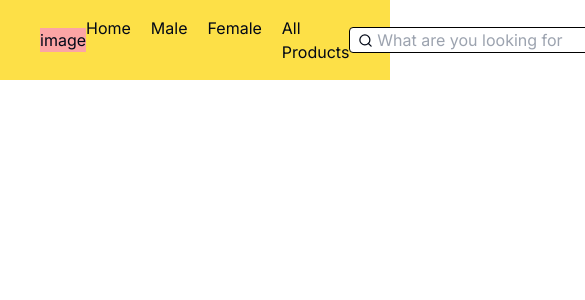
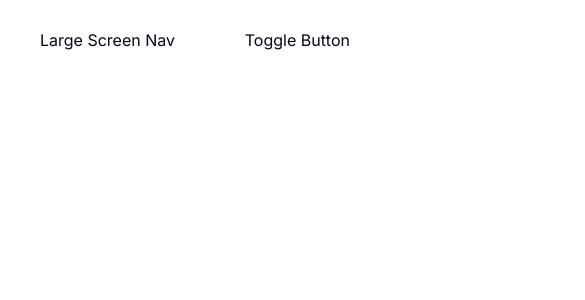
Before and after one commit to mkdeveloper/navbar-responsive, a Next.js app: page / in a window 390 px wide. Shown: the top 300 px of the page, 585 px wide, since content can reach past the window. Built offline with nearby package versions, Linux system fonts and the light colour scheme.

Commit message:
Navbar responsive completed

```diff
--- a/src/components/navbar.tsx
+++ b/src/components/navbar.tsx
@@ -1,20 +1,36 @@
+"use client";
 import Link from "next/link";
 import { Menu } from "./ui/menu";
 import { SearchIcon } from "lucide-react";
+import { useState } from "react";
 
 const Navbar = () => {
+  const [navbar, setNavbar] = useState(false);
+
+  const handleNav = () => {
+    setNavbar(!navbar);
+  };
+
+  console.log("Value of our navbar in boolean: " + navbar);
   return (
     <header>
-      <nav className="flex justify-between items-center px-10 h-20 w-full bg-yellow-300">
-        <div className="bg-red-300">image</div>
-        <div className="flex gap-5">
+      {/* large Screen */}
+      <nav
+        className={`${
+          navbar
+            ? "hidden"
+            : "flex justify-between items-center px-10 h-20 w-full"
+        }`}
+      >
+        <div className="">Large Screen Nav</div>
+        <div className="lg:flex gap-5 hidden">
           {Menu.map((link, index) => (
             <Link key={index} href={link.path} className="hover:bg-green-200">
               {link.name}
             </Link>
           ))}
         </div>
-        <div className="flex bg-white border gap-1 border-black rounded-sm items-center px-2">
+        <div className=" hidden lg:flex bg-white border gap-1 border-black rounded-sm items-center px-2">
           <SearchIcon size={15} />
           <input
             type="text"
@@ -22,8 +38,24 @@ const Navbar = () => {
             className="outline-none"
           />
         </div>
-        <div>cart</div>
+        <div className="lg:block hidden">cart</div>
+        <div className="lg:hidden block" onClick={handleNav}>
+          Toggle Button
+        </div>
       </nav>
+      {/* small screen */}
+      <div
+        className={`${
+          navbar
+            ? "top-0 left-0 w-full h-screen z-[100] flex justify-between py-3 px-10"
+            : "hidden"
+        }`}
+      >
+        <div className="">Mobile Nav</div>
+        <div className="" onClick={handleNav}>
+          Toggle button
+        </div>
+      </div>
     </header>
   );
 };
```
Also changed, not shown: 1 other file (tests, documents, lock files or other folders).
